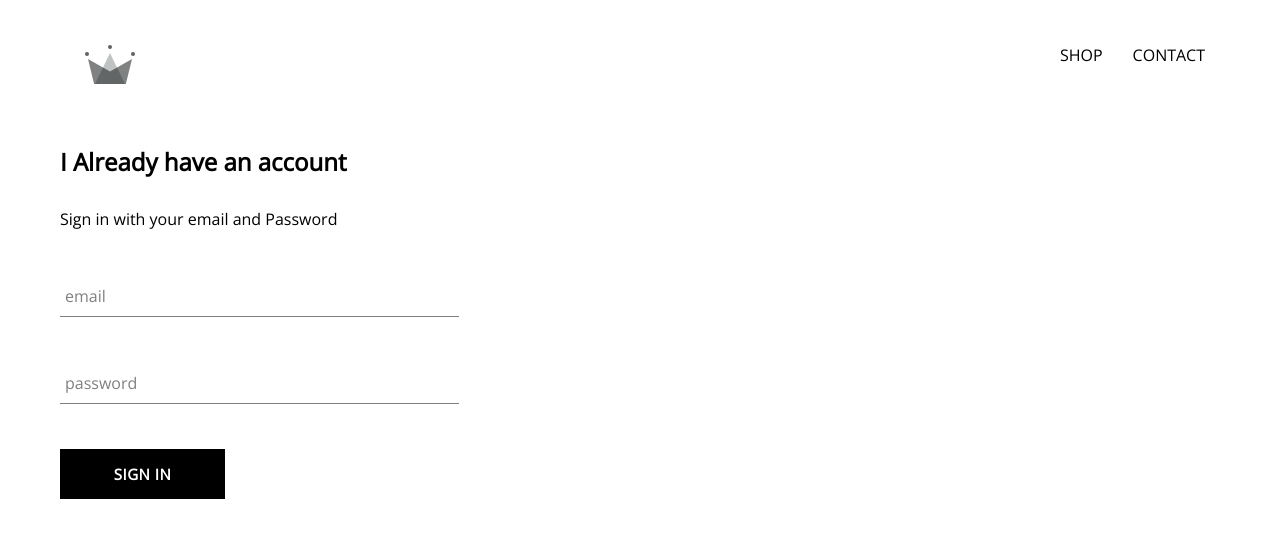
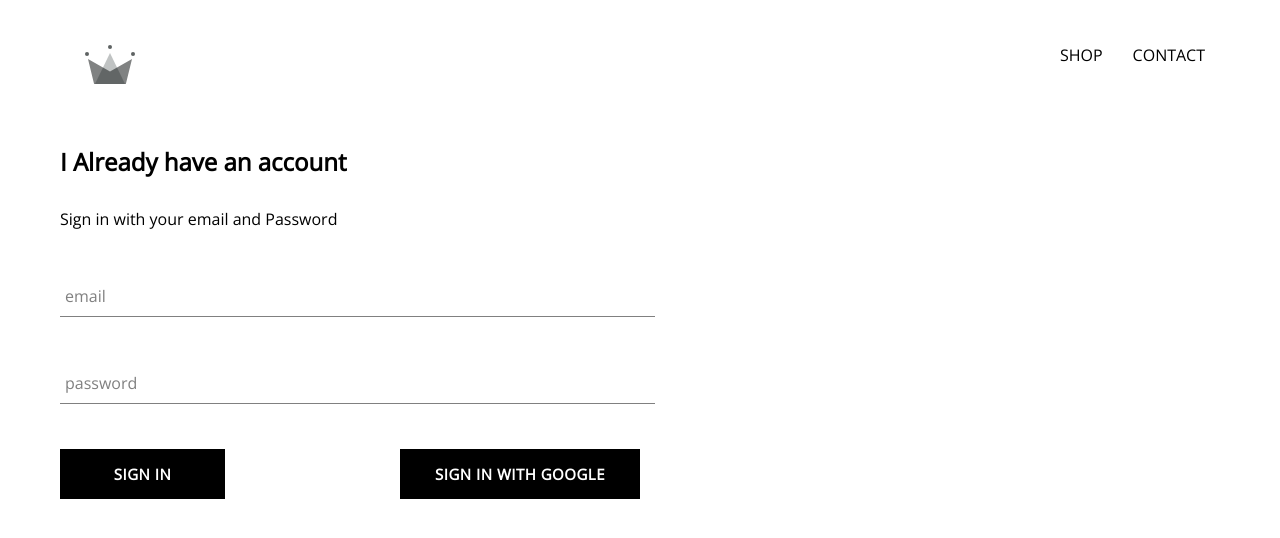
Before and after one commit to rezzon8/crwn-clothing, a React (Create React App) app: page /signin in a window 1280 px wide. Shown: the top 538 px of the page. Built offline with nearby package versions, Linux system fonts and the light colour scheme.

Commit message:
add google sign in auth

```diff
--- a/src/components/sign-in/sign-in.component.jsx
+++ b/src/components/sign-in/sign-in.component.jsx
@@ -1,6 +1,9 @@
 import React, { Component } from "react";
 
 import "./sign-in.styles.scss";
+
+// Utils
+import { signInWithGoogle } from "../../firebase/firebase.utils";
 
 // Components
 import FormInput from "../form-input/form-input.component";
@@ -48,7 +51,12 @@ export class SignIn extends Component {
             value={this.state.password}
             required
           />
-          <CustomButton type="submit">Sign In</CustomButton>
+          <div className="buttons">
+            <CustomButton type="submit">Sign in</CustomButton>
+            <CustomButton onClick={signInWithGoogle} isGoogleSignIn>
+              Sign in with Google
+            </CustomButton>
+          </div>
         </form>
       </div>
     );
--- a/src/components/sign-in/sign-in.styles.scss
+++ b/src/components/sign-in/sign-in.styles.scss
@@ -1,9 +1,14 @@
 .sign-in {
-  width: 30vw;
+  width: 580px;
   display: flex;
   flex-direction: column;
 
   .title {
     margin: 30px 0;
   }
+
+  .buttons {
+    display: flex;
+    justify-content: space-between;
+  }
 }
```
